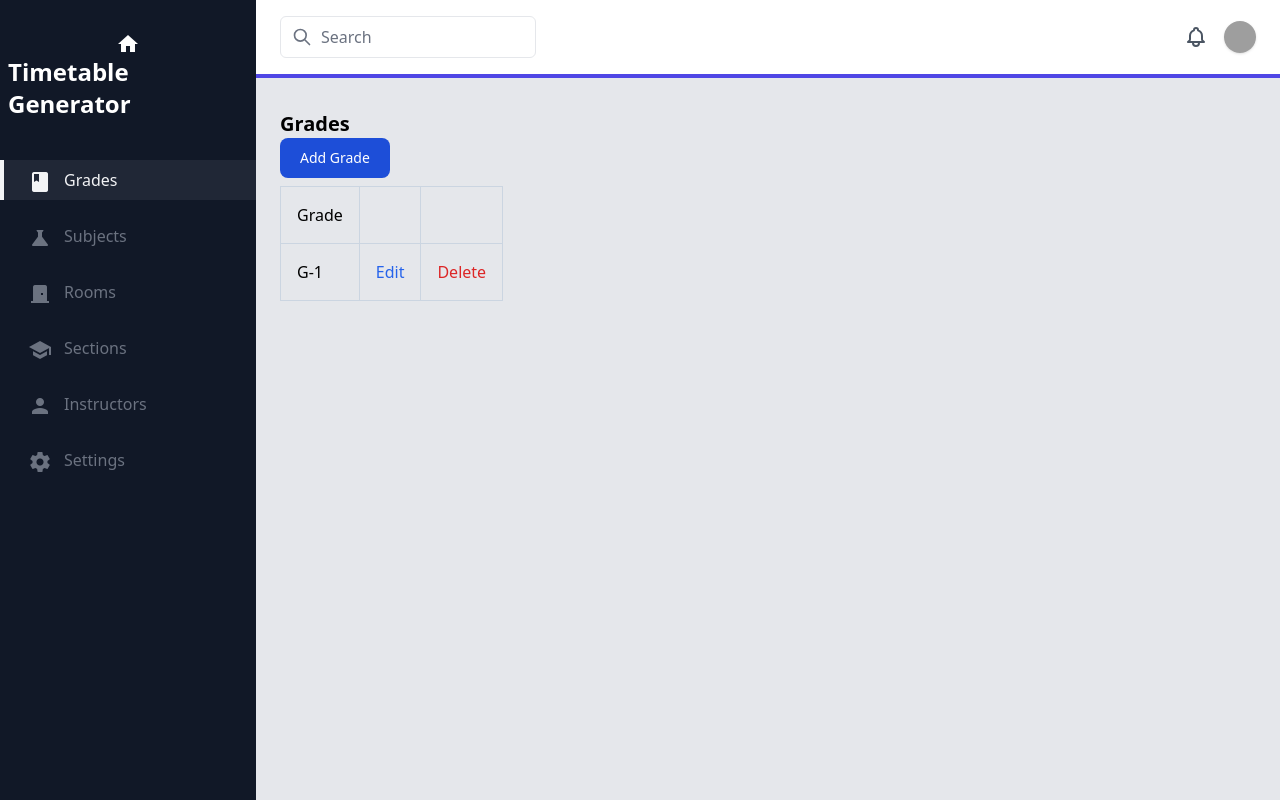
After one commit to nebiyuelias1/automated-timetable-generator, a Django app: page /grades/ in a window 1280 px wide. The commit adds this page. Run offline with Django 3.2, Linux system fonts and the light colour scheme; data comes from the database, SQL or seed files in the repository; both versions use the stored data as it was after the commit; some libraries are stand-ins or nearby versions; grey boxes are pictures that could not be loaded.

Commit message:
Add crud feature for Grade

```diff
--- a/theme/static/css/dist/styles.css
+++ b/theme/static/css/dist/styles.css
@@ -762,16 +762,16 @@ select {
   margin-top: 0.5rem;
 }
 
+.mt-6 {
+  margin-top: 1.5rem;
+}
+
 .mr-2 {
   margin-right: 0.5rem;
 }
 
 .mb-2 {
   margin-bottom: 0.5rem;
-}
-
-.mt-6 {
-  margin-top: 1.5rem;
 }
 
 .block {
@@ -980,11 +980,6 @@ select {
   background-color: rgb(255 255 255 / var(--tw-bg-opacity));
 }
 
-.bg-blue-700 {
-  --tw-bg-opacity: 1;
-  background-color: rgb(29 78 216 / var(--tw-bg-opacity));
-}
-
 .bg-indigo-600 {
   --tw-bg-opacity: 1;
   background-color: rgb(79 70 229 / var(--tw-bg-opacity));
@@ -1000,14 +995,14 @@ select {
   background-color: rgb(219 39 119 / var(--tw-bg-opacity));
 }
 
-.bg-amber-600 {
-  --tw-bg-opacity: 1;
-  background-color: rgb(217 119 6 / var(--tw-bg-opacity));
-}
-
 .bg-lime-600 {
   --tw-bg-opacity: 1;
   background-color: rgb(101 163 13 / var(--tw-bg-opacity));
+}
+
+.bg-blue-700 {
+  --tw-bg-opacity: 1;
+  background-color: rgb(29 78 216 / var(--tw-bg-opacity));
 }
 
 .bg-opacity-25 {
@@ -1023,12 +1018,12 @@ select {
      object-fit: cover;
 }
 
+.p-3 {
+  padding: 0.75rem;
+}
+
 .p-4 {
   padding: 1rem;
-}
-
-.p-3 {
-  padding: 0.75rem;
 }
 
 .px-6 {
@@ -1051,24 +1046,24 @@ select {
   padding-right: 1rem;
 }
 
+.py-8 {
+  padding-top: 2rem;
+  padding-bottom: 2rem;
+}
+
 .px-5 {
   padding-left: 1.25rem;
   padding-right: 1.25rem;
 }
 
+.py-6 {
+  padding-top: 1.5rem;
+  padding-bottom: 1.5rem;
+}
+
 .py-2\.5 {
   padding-top: 0.625rem;
   padding-bottom: 0.625rem;
-}
-
-.py-8 {
-  padding-top: 2rem;
-  padding-bottom: 2rem;
-}
-
-.py-6 {
-  padding-top: 1.5rem;
-  padding-bottom: 1.5rem;
 }
 
 .pl-3 {
@@ -1085,10 +1080,6 @@ select {
 
 .text-center {
   text-align: center;
-}
-
-.align-middle {
-  vertical-align: middle;
 }
 
 .font-serif {
@@ -1110,26 +1101,26 @@ select {
   line-height: 1.25rem;
 }
 
+.text-3xl {
+  font-size: 1.875rem;
+  line-height: 2.25rem;
+}
+
 .text-xl {
   font-size: 1.25rem;
   line-height: 1.75rem;
-}
-
-.text-3xl {
-  font-size: 1.875rem;
-  line-height: 2.25rem;
 }
 
 .font-semibold {
   font-weight: 600;
 }
 
+.font-medium {
+  font-weight: 500;
+}
+
 .font-bold {
   font-weight: 700;
-}
-
-.font-medium {
-  font-weight: 500;
 }
 
 .leading-normal {
@@ -1365,10 +1356,6 @@ select {
     margin-top: 0px;
   }
 
-  .xl\:mt-1 {
-    margin-top: 0.25rem;
-  }
-
   .xl\:w-1\/3 {
     width: 33.333333%;
   }
--- a/timetable/forms.py
+++ b/timetable/forms.py
@@ -1,7 +1,11 @@
 from django.forms import ModelForm
 
-from timetable.models import Section, Subject
+from timetable.models import Grade, Section, Subject
 
+class GradeForm(ModelForm):
+    class Meta:
+        model = Grade
+        fields = ['level',]
 class SectionForm(ModelForm):
     class Meta:
         model = Section
--- a/timetable/models.py
+++ b/timetable/models.py
@@ -1,6 +1,5 @@
 import uuid
 from django.db import models
-
 class Room(models.Model):
     id = models.UUIDField(primary_key=True, default=uuid.uuid4, editable=False)
 
@@ -20,7 +19,7 @@ class Instructor(models.Model):
 class Grade(models.Model):
     id = models.UUIDField(primary_key=True, default=uuid.uuid4, editable=False)
 
-    level = models.IntegerField()
+    level = models.CharField(max_length=50, null=False, blank=False)
 
     def __str__(self) -> str:
         return f'G-{self.level}'
@@ -48,3 +47,15 @@ class Section(models.Model):
 
     def __str__(self) -> str:
         return f'Grade: {self.grade} Section: {self.name}'
+
+class Schedule(models.Model):
+    section = models.ForeignKey(Section, related_name='schedule', blank=False, null=False, on_delete=models.CASCADE)
+
+    created_at = models.DateTimeField(auto_now_add=True)
+
+class ScheduleEntry(models.Model):
+    day = models.IntegerField()
+
+    period = models.IntegerField()
+
+    schedule = models.ForeignKey(Schedule, related_name='entries', null=False, blank=False, on_delete=models.CASCADE)
--- a/timetable/templates/timetable/base.html
+++ b/timetable/templates/timetable/base.html
@@ -29,11 +29,19 @@
         </div>
 
         <nav class="mt-10">
+          <a href="/grades" class="{% if request.resolver_match.route|startswith:'grades' %}
+              router-link-active router-link-exact-active bg-gray-600 bg-opacity-25 text-gray-100 border-gray-100
+              {% else %} border-gray-900 text-gray-500 hover:bg-gray-600 hover:bg-opacity-25 hover:text-gray-100
+              {% endif %} flex items-center px-6 py-2 mt-4 duration-200 border-l-4" aria-current="page">
+            <span class="w-5 h-5 material-icons"> class </span>
+            <span class="mx-4">Grades</span>
+          </a>
+
           <a href="/subjects" class="{% if request.resolver_match.route|startswith:'subjects' %}
               router-link-active router-link-exact-active bg-gray-600 bg-opacity-25 text-gray-100 border-gray-100
               {% else %} border-gray-900 text-gray-500 hover:bg-gray-600 hover:bg-opacity-25 hover:text-gray-100
               {% endif %} flex items-center px-6 py-2 mt-4 duration-200 border-l-4" aria-current="page">
-            <span class="w-5 h-5 material-icons"> class </span>
+            <span class="w-5 h-5 material-icons"> science </span>
             <span class="mx-4">Subjects</span>
           </a>
 
--- /dev/null
+++ b/timetable/templates/timetable/grade_list.html
@@ -0,0 +1,38 @@
+{% extends 'timetable/base.html' %}
+
+{% block main %}
+<h1 class="text-xl font-bold">Grades</h1>
+
+<button onclick="location.href = '/grades/create'" type="button"
+    class="text-white bg-blue-700 hover:bg-blue-800 focus:ring-4 focus:ring-blue-300 font-medium rounded-lg text-sm px-5 py-2.5 text-center mr-2 mb-2 dark:bg-blue-600 dark:hover:bg-blue-700 dark:focus:ring-blue-800">
+    Add Grade
+</button>
+
+{% for grade in object_list %}
+
+<table class="border-collapse border border-slate-400 table-auto">
+    <thead>
+        <tr>
+            <th class="border border-slate-300 font-medium p-4">Grade</th>
+            <th class="border border-slate-300 font-medium p-4"></th>
+            <th class="border border-slate-300 font-medium p-4"></th>
+        </tr>
+    </thead>
+    <tbody>
+        <tr>
+            <td class="border border-slate-300 p-4">{{grade}}</td>
+            <td class="border border-slate-300 p-4">
+                <a class="text-blue-600 hover:underline" href="/grades/edit/{{grade.pk}}">Edit</a>
+            </td>
+            <td class="border border-slate-300 p-4">
+                <a class="text-red-600 hover:underline" href="/grades/delete/{{grade.pk}}">Delete</a>
+            </td>
+        </tr>
+    </tbody>
+</table>
+
+{% empty %}
+    <div>No grades yet.</div>
+{% endfor %}
+
+{% endblock main %}
--- a/timetable/urls.py
+++ b/timetable/urls.py
@@ -1,9 +1,18 @@
 from django.urls import path
-from timetable.views import SubjectCreateView, SubjectDeleteView, SubjectListView, SubjectUpdateView, InstructorCreateView, InstructorDeleteView, InstructorListView, InstructorUpdateView, RoomCreateView, RoomDeleteView, RoomListView, RoomUpdateView, SectionCreateView, SectionDeleteView, SectionListView, SectionUpdateView, index, settings
+from timetable.views import (GradeCreateView, GradeDeleteView, GradeListView, GradeUpdateView, SubjectCreateView, SubjectDeleteView, SubjectListView, SubjectUpdateView,
+                             InstructorCreateView, InstructorDeleteView, InstructorListView, InstructorUpdateView, RoomCreateView, RoomDeleteView, RoomListView,
+                             RoomUpdateView, SectionCreateView, SectionDeleteView, SectionListView, SectionUpdateView, index, settings)
 
 
 urlpatterns = [
     path('', index),
+
+    path('grades/', GradeListView.as_view(), name='grades'),
+    path('grades/create/', GradeCreateView.as_view(), name='create_grade'),
+    path('grades/delete/<uuid:pk>/',
+         GradeDeleteView.as_view(), name='delete-grade'),
+    path('grades/edit/<uuid:pk>/', GradeUpdateView.as_view(), name='edit-grade'),
+
     path('rooms/', RoomListView.as_view(), name='rooms'),
     path('rooms/create/', RoomCreateView.as_view(), name='create_room'),
     path('rooms/delete/<uuid:pk>/', RoomDeleteView.as_view(), name='delete-room'),
@@ -13,19 +22,23 @@ urlpatterns = [
     path('subjects/create/', SubjectCreateView.as_view(), name='create-subject'),
     path('subjects/delete/<uuid:pk>/',
          SubjectDeleteView.as_view(), name='delete-subject'),
-    path('subjects/edit/<uuid:pk>/', SubjectUpdateView.as_view(), name='edit-subject'),
+    path('subjects/edit/<uuid:pk>/',
+         SubjectUpdateView.as_view(), name='edit-subject'),
 
     path('sections/', SectionListView.as_view(), name='sections'),
     path('sections/create/', SectionCreateView.as_view(), name='create-section'),
     path('sections/delete/<uuid:pk>/',
          SectionDeleteView.as_view(), name='delete-section'),
-    path('sections/edit/<uuid:pk>/', SectionUpdateView.as_view(), name='edit-section'),
+    path('sections/edit/<uuid:pk>/',
+         SectionUpdateView.as_view(), name='edit-section'),
 
     path('instructors/', InstructorListView.as_view(), name='instructors'),
-    path('instructors/create/', InstructorCreateView.as_view(), name='create-instructor'),
+    path('instructors/create/', InstructorCreateView.as_view(),
+         name='create-instructor'),
     path('instructors/delete/<uuid:pk>/',
          InstructorDeleteView.as_view(), name='delete-instructor'),
-    path('instructors/edit/<uuid:pk>/', InstructorUpdateView.as_view(), name='edit-instructor'),
+    path('instructors/edit/<uuid:pk>/',
+         InstructorUpdateView.as_view(), name='edit-instructor'),
 
     path('settings/', settings, name='settings'),
 ]
--- a/timetable/views.py
+++ b/timetable/views.py
@@ -2,9 +2,9 @@ from django.shortcuts import render
 from django.urls import reverse, reverse_lazy
 from django.views.generic.edit import DeleteView, CreateView, UpdateView
 from django.views.generic import ListView
-from timetable.forms import SectionForm, SubjectForm
+from timetable.forms import GradeForm, SectionForm, SubjectForm
 
-from timetable.models import Subject, Instructor, Room, Section
+from timetable.models import Grade, Subject, Instructor, Room, Section
 
 # Create your views here.
 def index(request):
@@ -18,6 +18,29 @@ def index(request):
 
 def settings(request):
     return render(request, 'timetable/settings.html')
+
+class GradeListView(ListView):
+    model = Grade
+    paginate_by = 10
+
+class GradeCreateView(CreateView):
+    model = Grade
+    form_class = GradeForm
+
+    def get_success_url(self):
+        return reverse('grades')
+
+class GradeDeleteView(DeleteView):
+    model = Grade
+    success_url = reverse_lazy('grades')
+
+class GradeUpdateView(UpdateView):
+    model = Grade
+    form_class = GradeForm
+    template_name_suffix = '_form'
+
+    def get_success_url(self):
+        return reverse('grades')
 
 class RoomListView(ListView):
     model = Room
```
Also changed, not shown: timetable/templates/timetable/grade_confirm_delete.html (added, +10 -0 lines), timetable/templates/timetable/grade_form.html (added, +9 -0 lines), db.sqlite3, timetable/migrations/0001_initial.py, timetable/migrations/0002_auto_20220314_1820.py (deleted), timetable/migrations/0003_remove_subject_instructors_subject_instructors.py (deleted), timetable/migrations/0004_rename_instructors_subject_instructor.py (deleted).
